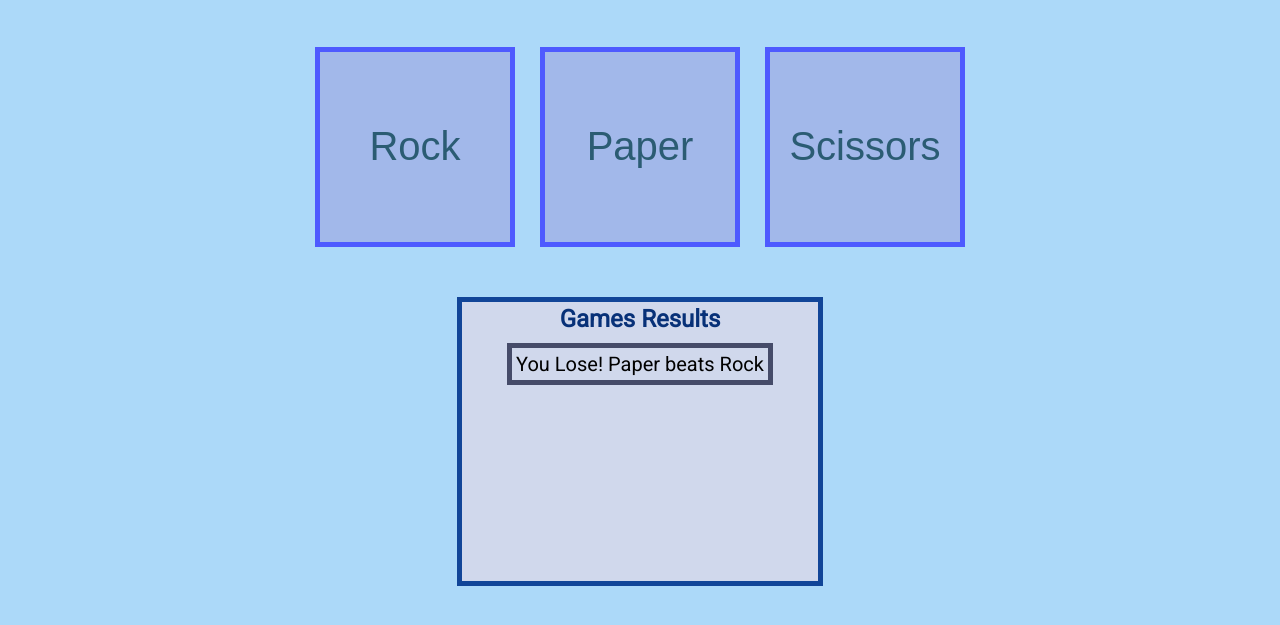
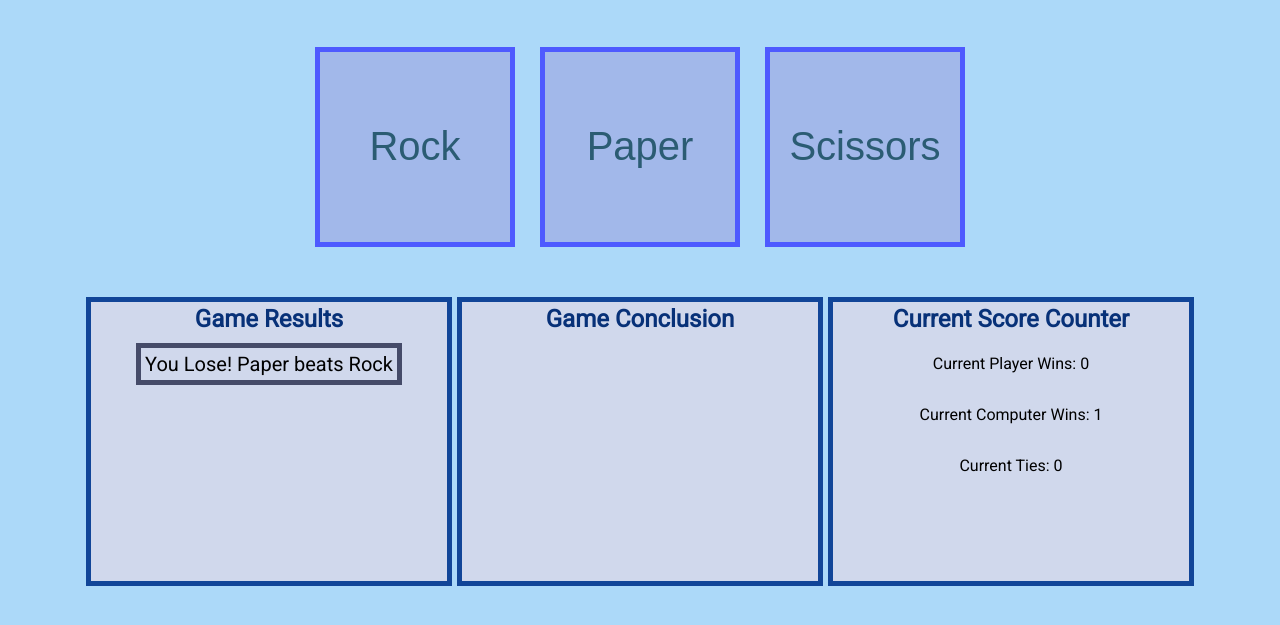
Before and after one commit to crew7/RockPaperScissorsProject, a plain HTML site: page index.html in a window 1280 px wide. Both pictures are taken after a click on the button "Rock". Shown: the part 219-844 px from the top of the page. After the commit the page ends 813 px from the top, so only its background shows below. Drawn offline with Linux system fonts and the light colour scheme.

Commit message:
Added game conclusion and game score counter areas

```diff
--- a/index.html
+++ b/index.html
@@ -22,14 +22,51 @@
             <button id="scissorsButton">Scissors</button>
         </div>
 
-        <div class="gameResultsContainer">
-            <div class="gameResultsHeader">
-                <h2>Games Results</h2>
-                <div id="gameResults"></div>
+        <div class="scoreboardArea">
+
+            <div class="gameResultsContainer">
+
+                <div class="gameResultsHeader">
+
+                    <h2>Game Results</h2>
+                    <div id="gameResults">
+
+                    </div>
+
+                </div>
             </div>
+
+            <div id="gameResultsMessageContainer">
+                <h2>Game Conclusion</h2>
+                <p id="gameResultsMessage">
+
+                </p>
+            </div>
+
+            <div id="scoreCounter">
+                <h2>Current Score Counter</h2>
+                <div id="playerWinsContainer">
+                    <p>Current Player Wins:</p> &nbsp;
+                    <p id="playerWins">
+                        0
+                    </p>
+                </div>
+                <div id="computerWinsContainer">
+                    <p>Current Computer Wins:</p> &nbsp;
+                    <p id="computerWins">
+                        0
+                    </p>
+                </div>
+                <div id="gameTiesContainer">
+                    <p>Current Ties:</p> &nbsp;
+                    <p id="gameTies">
+                        0
+                    </p>
+                </div>
+
+            </div>
+
         </div>
-
-        <div id="scoreCounter"></div>
     </main>
 
 
@@ -135,25 +172,33 @@
                 loseCounter = 0;
                 tieCounter = 0;
                 touchGameResults.textContent = '';
+                touchGameResultsMessage.textContent = '';
+
+                touchPlayerWins.textContent = '0';
+                touchComputerWins.textContent = '0';
+                touchGameTies.textContent = '0';
                 return;
             }
 
             if (winCounter + loseCounter + tieCounter < 5)
                 if (roundData === 'win') {
                     ++winCounter;
+                    touchPlayerWins.textContent = winCounter;
                 } else if (roundData === 'lose') {
                     ++loseCounter;
+                    touchComputerWins.textContent = loseCounter;
                 } else if (roundData === 'tie') {
                     ++tieCounter;
+                    touchGameTies.textContent = tieCounter;
                 }
 
             if (winCounter + loseCounter + tieCounter === 5) {
                 if (winCounter > loseCounter) {
-                    console.log('you won the game')
+                    touchGameResultsMessage.textContent = 'YOU WON THE BEST OF 5!'
                 } else if (loseCounter > winCounter) {
-                    console.log('you lost the game')
+                    touchGameResultsMessage.textContent = 'YOU LOST THE BEST OF 5!'
                 } else {
-                    console.log('you tied the game')
+                    touchGameResultsMessage.textContent = 'YOU TIED THE BEST OF 5!'
                 }
                 ++tieCounter; /* The point of this is to loop back to a new game */
             }
@@ -166,13 +211,22 @@
         const touchRockButton = document.querySelector('#rockButton');
         const touchPaperButton = document.querySelector('#paperButton');
         const touchScissorsButton = document.querySelector('#scissorsButton');
+
         const touchGameResults = document.querySelector('#gameResults');
-        const arrayOfButtons = document.querySelectorAll('button')
+        const touchGameResultsMessage = document.querySelector('#gameResultsMessage');
+
+        const touchPlayerWins = document.querySelector('#playerWins');
+        const touchComputerWins = document.querySelector('#computerWins');
+        const touchGameTies = document.querySelector('#gameTies');
+
+
+        const arrayOfButtons = document.querySelectorAll('button');
+
 
         arrayOfButtons.forEach( (gameButton) => {
             gameButton.addEventListener('click', (buttonClick) => {
                 buttonClick.target.classList.add('buttonClickNotif');
-                setTimeout( () => buttonClick.target.classList.remove('buttonClickNotif'), 100 )
+                setTimeout( () => buttonClick.target.classList.remove('buttonClickNotif'), 100 ) /* This makes click noticeable */
             })
         })
 
--- a/stylesheet.css
+++ b/stylesheet.css
@@ -47,6 +47,10 @@ button{
     border: 5px solid rgb(78, 90, 255);
     color: rgb(43, 92, 115);
 }
+.scoreboardArea{
+    display: flex;
+    gap: 5px;
+}
 .gameResultsContainer{
     width: 350px;
     border: 5px solid rgb(17, 69, 152);
@@ -59,9 +63,7 @@ button{
     flex-direction: column;
     align-items: center;
 }
-.gameResultsHeader h2{
 
-}
 #gameResults p {
     font-size: 20px;
     border: 5px solid rgba(14, 19, 53, 0.71);
@@ -71,3 +73,34 @@ button{
 .buttonClickNotif{
     border: 5px solid red;
 }
+#gameResultsMessageContainer{
+    width: 350px;
+    border: 5px solid rgb(17, 69, 152);
+    height: 273px;
+    padding: 3px;
+    background-color: rgb(208, 216, 236);
+    display: flex;
+    align-items: center;
+    flex-direction: column;
+}
+#gameResultsMessage{
+    font-size: 60px;
+    text-align: center;
+    font-weight: bolder;
+    color: rgb(0, 0, 8);
+    margin: 0px;
+    padding: 0px;
+}
+#scoreCounter{
+    width: 350px;
+    border: 5px solid rgb(17, 69, 152);
+    height: 273px;
+    padding: 3px;
+    background-color: rgb(208, 216, 236);
+    display: flex;
+    flex-direction: column;
+    align-items: center;
+}
+#scoreCounter div{
+    display: flex;
+}
```
